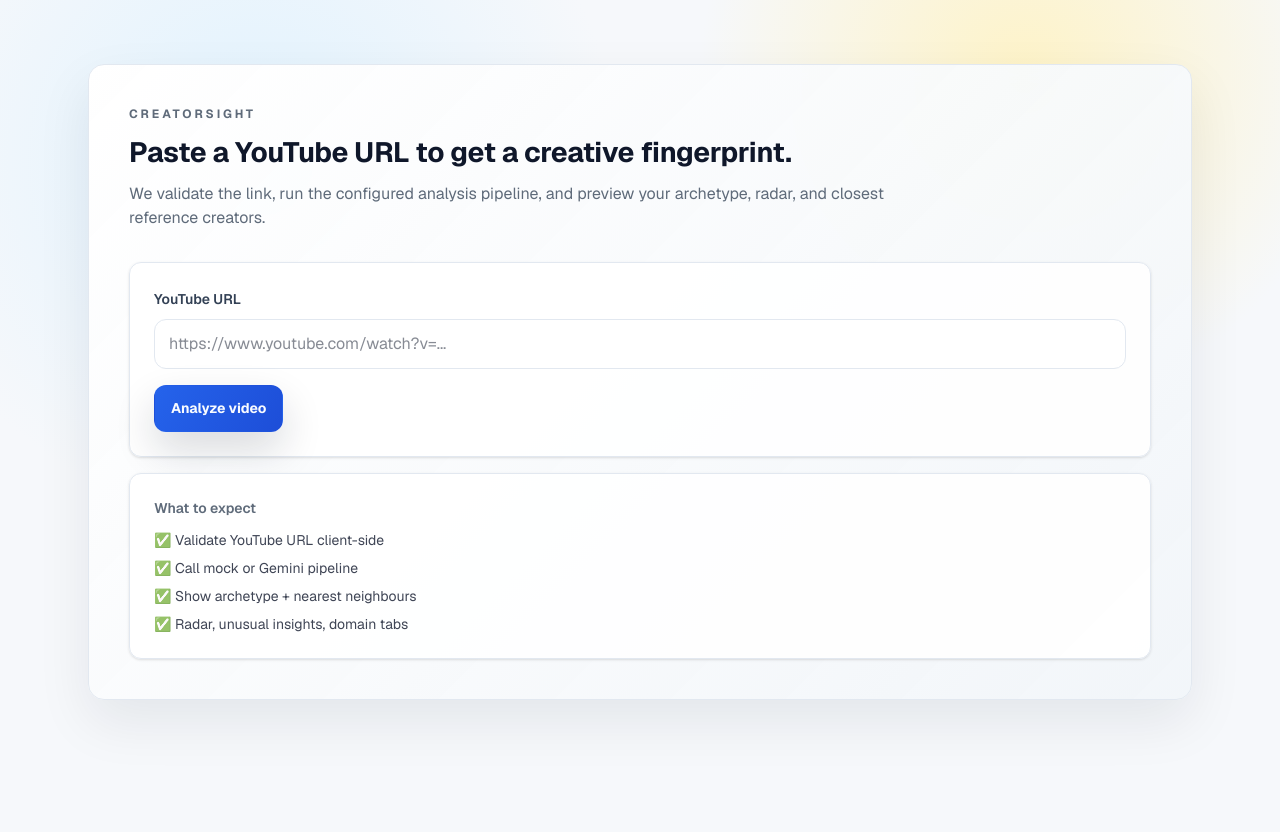
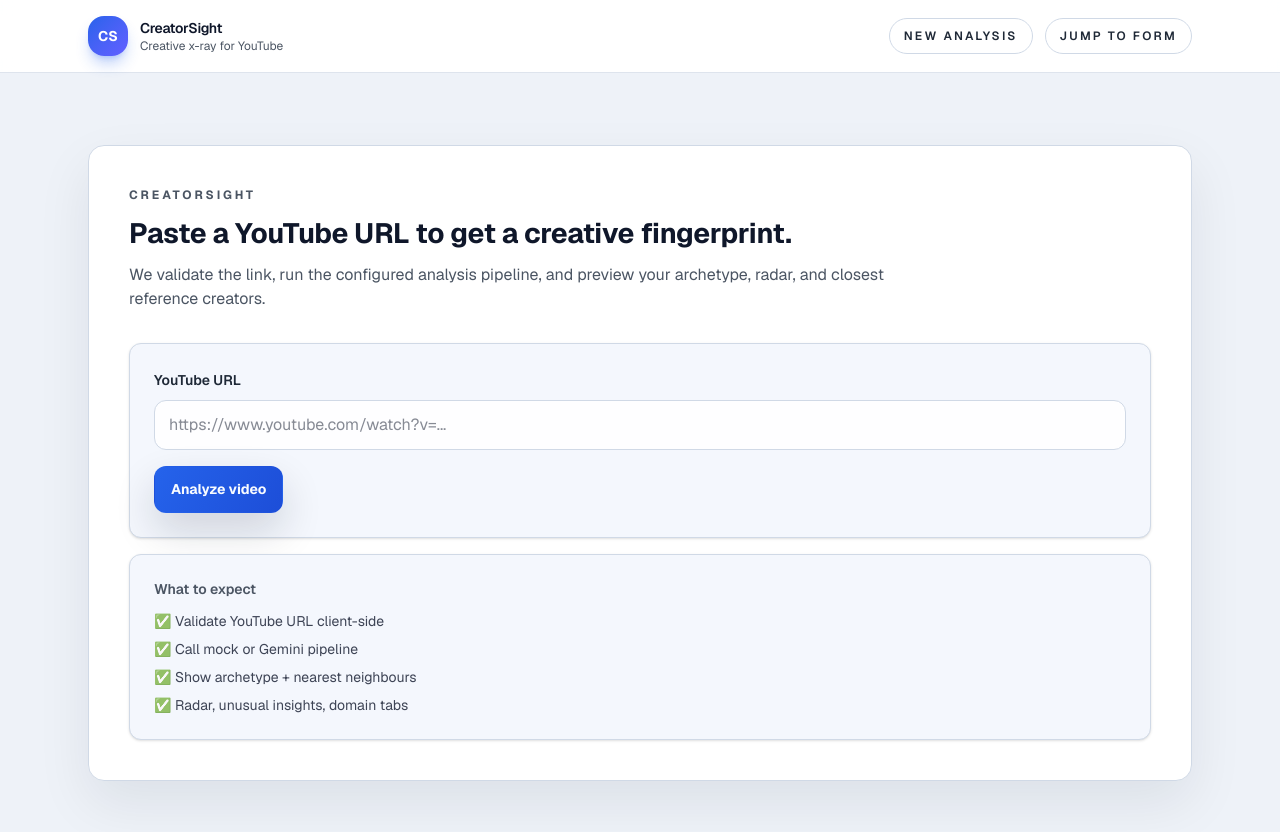
Before and after one commit to AcS81/creative-tool, a Next.js app: page / in a window 1280 px wide. Shown: the top 832 px of the page. Before the commit the page ends 800 px from the top, so only its background shows below. Built offline with nearby package versions, Linux system fonts and the light colour scheme.

Commit message:
1.2 Refactor main page layout by introducing AppShell component for consistent styling and navigation. Enhance tab management with URL parameters for better user experience. Update form handling and integrate new components for improved functionality.

```diff
--- a/src/app/globals.css
+++ b/src/app/globals.css
@@ -1,13 +1,13 @@
 @import "tailwindcss";
 
 :root {
-  --background: #f6f8fb;
+  --background: #eef2f8;
   --foreground: #0f172a;
   --surface: #ffffff;
-  --surface-strong: #f1f5f9;
-  --muted: #5f6b7a;
-  --muted-strong: #334155;
-  --border: #e2e8f0;
+  --surface-strong: #f4f7fd;
+  --muted: #4b5563;
+  --muted-strong: #1f2937;
+  --border: #d0d9e6;
   --accent: #2563eb;
   --accent-foreground: #e8f0ff;
   --accent-contrast: #0b1f4a;
@@ -46,26 +46,8 @@
   --radius-sm: 8px;
 }
 
-@media (prefers-color-scheme: dark) {
-  :root {
-    --background: #0b1220;
-    --foreground: #e2e8f0;
-    --surface: #0f172a;
-    --surface-strong: #0b1628;
-    --muted: #cbd5e1;
-    --muted-strong: #e2e8f0;
-    --border: #1e293b;
-    --accent: #38bdf8;
-    --accent-foreground: #0b1220;
-    --accent-contrast: #e0f2fe;
-    --shadow-soft: 0 22px 54px rgba(0, 0, 0, 0.45);
-  }
-}
-
 body {
-  background: radial-gradient(circle at 20% 20%, #e0f2fe 0, rgba(224, 242, 254, 0) 30%),
-    radial-gradient(circle at 80% 10%, #fef3c7 0, rgba(254, 243, 199, 0) 26%),
-    var(--background);
+  background: linear-gradient(180deg, #f6f8fc 0%, #eef2f8 35%, #eef2f8 100%);
   color: var(--foreground);
   font-family: var(--font-geist-sans, "Inter"), system-ui, -apple-system, sans-serif;
 }
@@ -109,14 +91,14 @@
   .cs-card {
     border-radius: var(--radius-lg);
     border: 1px solid var(--border);
-    background: linear-gradient(135deg, rgba(255, 255, 255, 0.98), rgba(241, 245, 249, 0.92));
+    background: var(--surface);
     box-shadow: var(--shadow-soft);
   }
 
   .cs-panel {
     border-radius: var(--radius-md);
     border: 1px solid var(--border);
-    background: rgba(255, 255, 255, 0.92);
+    background: var(--surface-strong);
   }
 
   .cs-pill {
--- a/src/app/page.tsx
+++ b/src/app/page.tsx
@@ -1,12 +1,14 @@
 "use client";
 
-import { useState } from "react";
+import { useEffect, useState } from "react";
 import { isValidYouTubeUrl } from "../lib/youtube";
 import type { VideoFingerprintJson } from "../lib/types";
 import { RadarChartOverview } from "../components/RadarChartOverview";
 import { AnalysisLayout } from "../components/Layout/AnalysisLayout";
 import { DomainCard } from "../components/DomainCard";
 import { DomainTimeline } from "../components/DomainTimeline";
+import { AppShell } from "../components/AppShell";
+import { usePathname, useRouter, useSearchParams } from "next/navigation";
 
 type NearestReference = { creatorId: string; displayName: string; distance: number };
 type AnalyzeResponse = {
@@ -24,6 +26,16 @@
   };
 };
 
+const tabKeys = [
+  "overview",
+  "voice",
+  "language",
+  "narrative",
+  "visual",
+  "editing",
+  "sound",
+] as const;
+
 export default function Home() {
   const [url, setUrl] = useState("");
   const [error, setError] = useState<string | null>(null);
@@ -32,9 +44,28 @@
   const [activeTab, setActiveTab] = useState<
     "overview" | "voice" | "language" | "narrative" | "visual" | "editing" | "sound"
   >("overview");
+  const router = useRouter();
+  const searchParams = useSearchParams();
+  const pathname = usePathname();
 
   const domainProfiles = result?.fingerprint.perDomain;
   const supporting = result?.fingerprint.supporting;
+
+  useEffect(() => {
+    const tabParam = searchParams.get("tab");
+    const validTabs = new Set(tabKeys);
+    if (tabParam && validTabs.has(tabParam as (typeof tabKeys)[number]) && tabParam !== activeTab) {
+      setActiveTab(tabParam as typeof activeTab);
+    }
+    // eslint-disable-next-line react-hooks/exhaustive-deps
+  }, [searchParams]);
+
+  const handleTabChange = (tab: typeof activeTab) => {
+    setActiveTab(tab);
+    const next = new URLSearchParams(searchParams.toString());
+    next.set("tab", tab);
+    router.replace(`${pathname}?${next.toString()}`, { scroll: false });
+  };
 
   const handleSubmit = async (e: React.FormEvent) => {
     e.preventDefault();
@@ -70,7 +101,8 @@
   };
 
   return (
-    <main className="mx-auto flex min-h-screen max-w-6xl flex-col gap-8 px-6 py-14 lg:py-16">
+    <AppShell>
+      <div className="mx-auto flex min-h-screen max-w-6xl flex-col gap-8 py-4 lg:py-6">
       <div className="cs-card w-full p-10 backdrop-blur">
         <p className="cs-kicker">CreatorSight</p>
         <h1 className="cs-heading mt-3 leading-tight">
@@ -81,7 +113,11 @@
           radar, and closest reference creators.
         </p>
 
-        <form onSubmit={handleSubmit} className="mt-8 grid gap-4 md:grid-cols-[2fr,1fr]">
+        <form
+          id="analysis"
+          onSubmit={handleSubmit}
+          className="mt-8 grid gap-4 md:grid-cols-[2fr,1fr]"
+        >
           <div className="cs-panel p-6 shadow-sm">
             <label className="cs-label" htmlFor="url">
               YouTube URL
@@ -113,7 +149,7 @@
 
       {result && (
         <div className="cs-card w-full space-y-6 p-8">
-          <AnalysisLayout activeTab={activeTab} onTabChange={setActiveTab}>
+          <AnalysisLayout activeTab={activeTab} onTabChange={handleTabChange}>
             {activeTab === "overview" && (
               <div className="space-y-6">
                 <div className="flex flex-wrap items-center justify-between gap-4">
@@ -218,7 +254,8 @@
           </AnalysisLayout>
         </div>
       )}
-    </main>
+      </div>
+    </AppShell>
   );
 }
 
--- /dev/null
+++ b/src/components/AppShell.tsx
@@ -0,0 +1,38 @@
+import Link from "next/link";
+import type { ReactNode } from "react";
+
+export function AppShell({ children }: { children: ReactNode }) {
+  return (
+    <div className="min-h-screen bg-background text-foreground">
+      <header className="sticky top-0 z-30 border-b border-border/70 bg-white/95 backdrop-blur">
+        <div className="mx-auto flex max-w-6xl items-center justify-between px-6 py-4">
+          <Link href="/" className="group flex items-center gap-3">
+            <div className="flex h-10 w-10 items-center justify-center rounded-2xl bg-gradient-to-br from-accent to-indigo-500 text-sm font-bold text-white shadow-lg shadow-accent/30">
+              CS
+            </div>
+            <div className="leading-tight">
+              <p className="text-sm font-semibold tracking-tight">CreatorSight</p>
+              <p className="text-xs text-muted">Creative x-ray for YouTube</p>
+            </div>
+          </Link>
+          <div className="flex items-center gap-3">
+            <Link
+              href="/"
+              className="cs-pill text-[12px] font-semibold uppercase tracking-[0.18em]"
+              scroll={false}
+            >
+              New analysis
+            </Link>
+            <a
+              className="cs-pill text-[12px] font-semibold uppercase tracking-[0.18em] hover:border-accent hover:text-foreground"
+              href="#analysis"
+            >
+              Jump to form
+            </a>
+          </div>
+        </div>
+      </header>
+      <main className="mx-auto max-w-6xl px-6 py-10 lg:py-12">{children}</main>
+    </div>
+  );
+}
```
